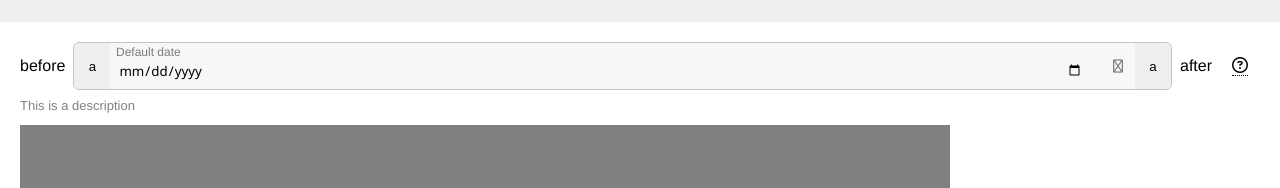
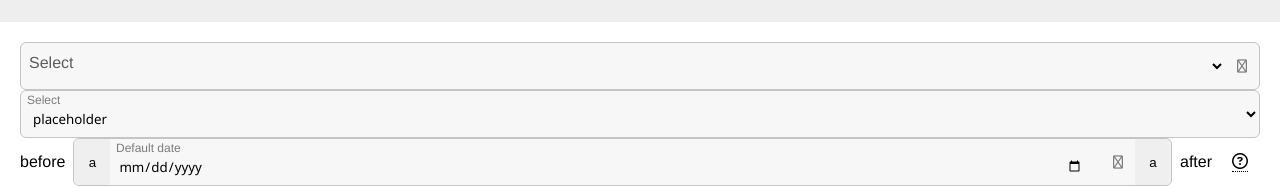
Before and after one commit to idn-au/idn-styles, a Vue app in the folder idn-lib/: page / in a window 1280 px wide. Shown: the part 148-336 px from the top of the page. Built offline with nearby package versions, Linux system fonts and the light colour scheme.

Commit message:
Small fix to select display

```diff
--- a/idn-lib/package.json
+++ b/idn-lib/package.json
@@ -1,7 +1,7 @@
 {
     "name": "@idn-au/idn-lib",
     "type": "module",
-    "version": "0.0.5",
+    "version": "0.0.6",
     "files": [
         "dist"
     ],
--- a/idn-lib/src/components/FormInput.vue
+++ b/idn-lib/src/components/FormInput.vue
@@ -241,7 +241,7 @@ function clearValue() {
                         :disabled="props.disabled === true"
                         :multiple="props.multiple === true"
                     >
-                        <option v-if="props.placeholder" value="" selected disabled hidden>{{ props.placeholder }}</option>
+                        <option value="" :selected="props.modelValue === ''" disabled hidden>{{ props.placeholder || "" }}</option>
                         <option v-for="option in props.options" :value="option.value">{{ option.label }}</option>
                     </select>
                     <textarea
--- a/idn-lib/src/views/HomeView.vue
+++ b/idn-lib/src/views/HomeView.vue
@@ -8,10 +8,13 @@ import FormInput from "@/components/FormInput.vue";
 //     year: ""
 // });
 const date = ref("");
+const selected = ref("")
 </script>
 
 <template>
     <div>
+        <FormInput label="Select" type="select" v-model="selected" :options="[{'label': 'option 1', 'value': '1'}, {'label': 'option 2', 'value': '2'},]" :clearButton="true" />
+        <FormInput label="Select" placeholder="placeholder" type="select" v-model="selected" :options="[{'label': 'option 3', 'value': '3'}, {'label': 'option 4', 'value': '4'},]" />
         <!-- <FormInput
             type="date-optional"
             v-model="customDate"
```
